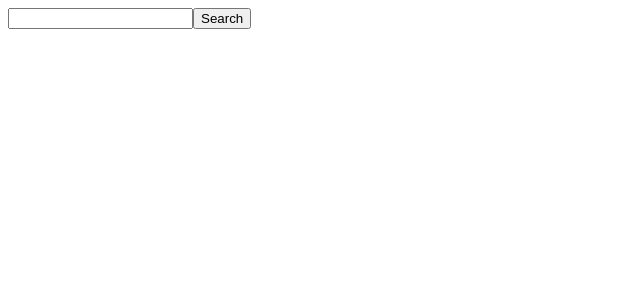
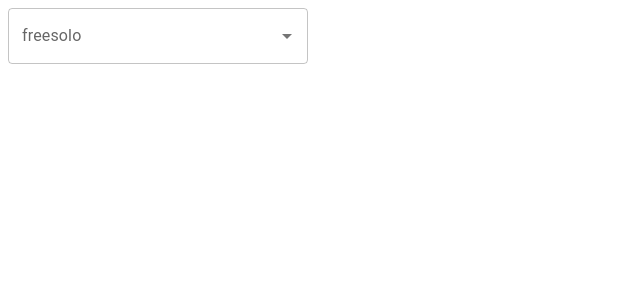
Before and after one commit to SiddharthB70/Weather-App, a React (Vite) app: page / in a window 1280 px wide. Shown: the top 300 px of the page, without its empty margins (0-640 px from the left). Built offline with nearby package versions, Linux system fonts and the light colour scheme.

Commit message:
added autocomplete search

```diff
--- a/package.json
+++ b/package.json
@@ -9,7 +9,11 @@
         "preview": "vite preview"
     },
     "dependencies": {
+        "@emotion/react": "^11.10.6",
+        "@emotion/styled": "^11.10.6",
+        "@mui/material": "^5.12.1",
         "@tanstack/react-query": "^4.29.3",
+        "axios": "^1.3.5",
         "react": "^18.2.0",
         "react-dom": "^18.2.0"
     },
--- a/src/App.jsx
+++ b/src/App.jsx
@@ -1,25 +1,11 @@
-import { useEffect, useState } from "react";
+import { useState } from "react";
+
+import SearchForm from "./components/SearchForm/SearchForm";
 
 const App = () => {
-    const [country, setCountry] = useState("");
-
-    const onChange = (e) => {
-        setCountry(e.target.value);
-    };
-
-    const onSubmit = (e) => {
-        e.preventDefault();
-    };
-
     return (
         <div>
-            <form onSubmit={onSubmit}>
-                <input
-                    value={country}
-                    onChange={onChange}
-                />
-                <button type="submit">Search</button>
-            </form>
+            <SearchForm />
         </div>
     );
 };
--- /dev/null
+++ b/src/components/SearchForm/SearchBar.jsx
@@ -0,0 +1,40 @@
+import { Autocomplete, TextField } from "@mui/material";
+import { useState } from "react";
+
+const SearchBar = () => {
+    const [searchInput, setSearchInput] = useState("");
+    const [value, setValue] = useState(null);
+
+    const check = [];
+
+    return (
+        <Autocomplete
+            options={check}
+            renderInput={(params) => {
+                return (
+                    <TextField
+                        {...params}
+                        label="freesolo"
+                    />
+                );
+            }}
+            sx={{
+                width: "300px",
+            }}
+            inputValue={searchInput}
+            onInputChange={(e, newValue) => {
+                setSearchInput(newValue);
+            }}
+            value={null}
+            onChange={(event, newValue) => {
+                setValue(newValue);
+            }}
+            blurOnSelect
+            clearOnBlur={false}
+            autoComplete
+            noOptionsText={searchInput ? "No Options" : "Enter Value to Search"}
+        />
+    );
+};
+
+export default SearchBar;
--- /dev/null
+++ b/src/components/SearchForm/SearchForm.jsx
@@ -0,0 +1,11 @@
+import SearchBar from "./SearchBar";
+
+const SearchForm = () => {
+    return (
+        <form>
+            <SearchBar />
+        </form>
+    );
+};
+
+export default SearchForm;
--- a/src/main.jsx
+++ b/src/main.jsx
@@ -2,8 +2,15 @@ import React from "react";
 import ReactDOM from "react-dom/client";
 import App from "./App";
 
+import { QueryClient, QueryClientProvider } from "@tanstack/react-query";
+
+const queryClient = new QueryClient();
+
 ReactDOM.createRoot(document.getElementById("root")).render(
     <React.StrictMode>
-        <App />
+        <QueryClientProvider client={queryClient}>
+            {" "}
+            <App />
+        </QueryClientProvider>
     </React.StrictMode>
 );
```
Also changed, not shown: 2 other files (tests, documents, lock files or other folders).
